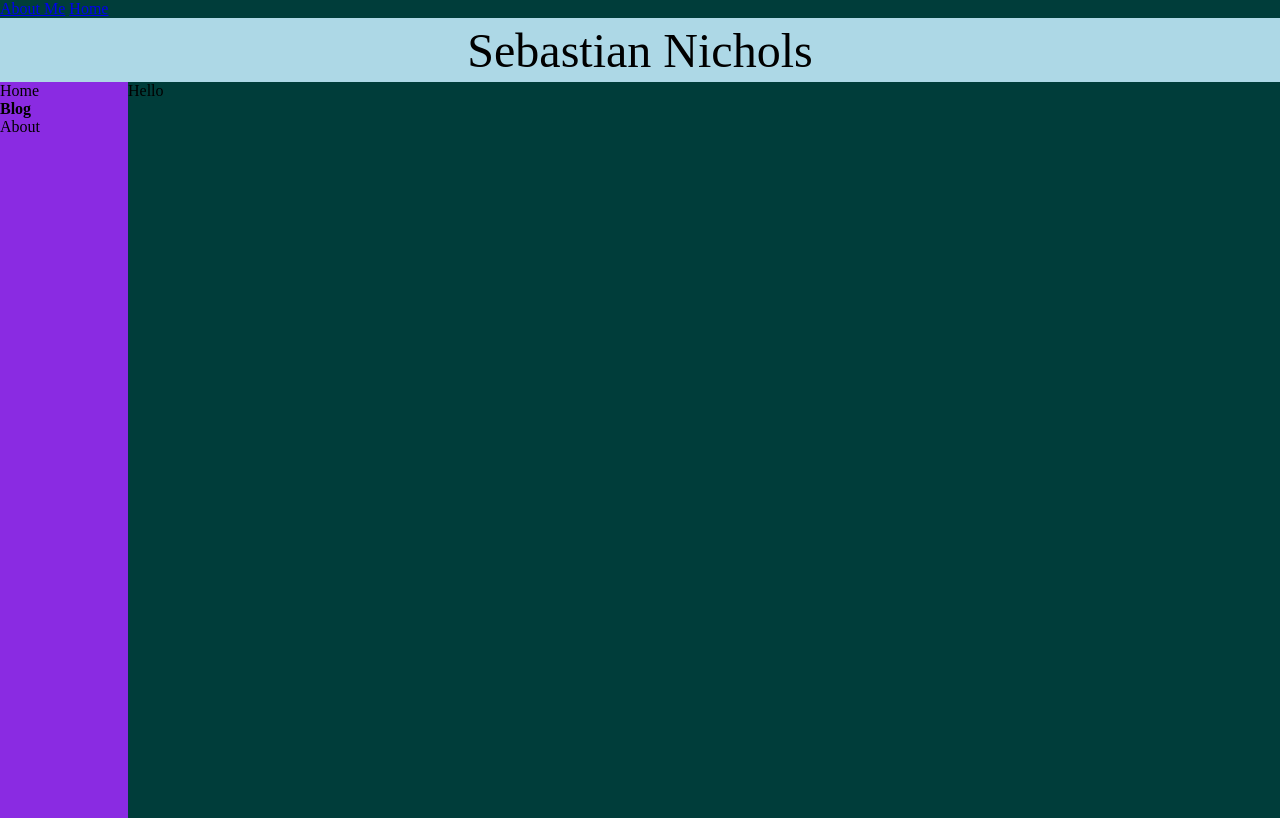
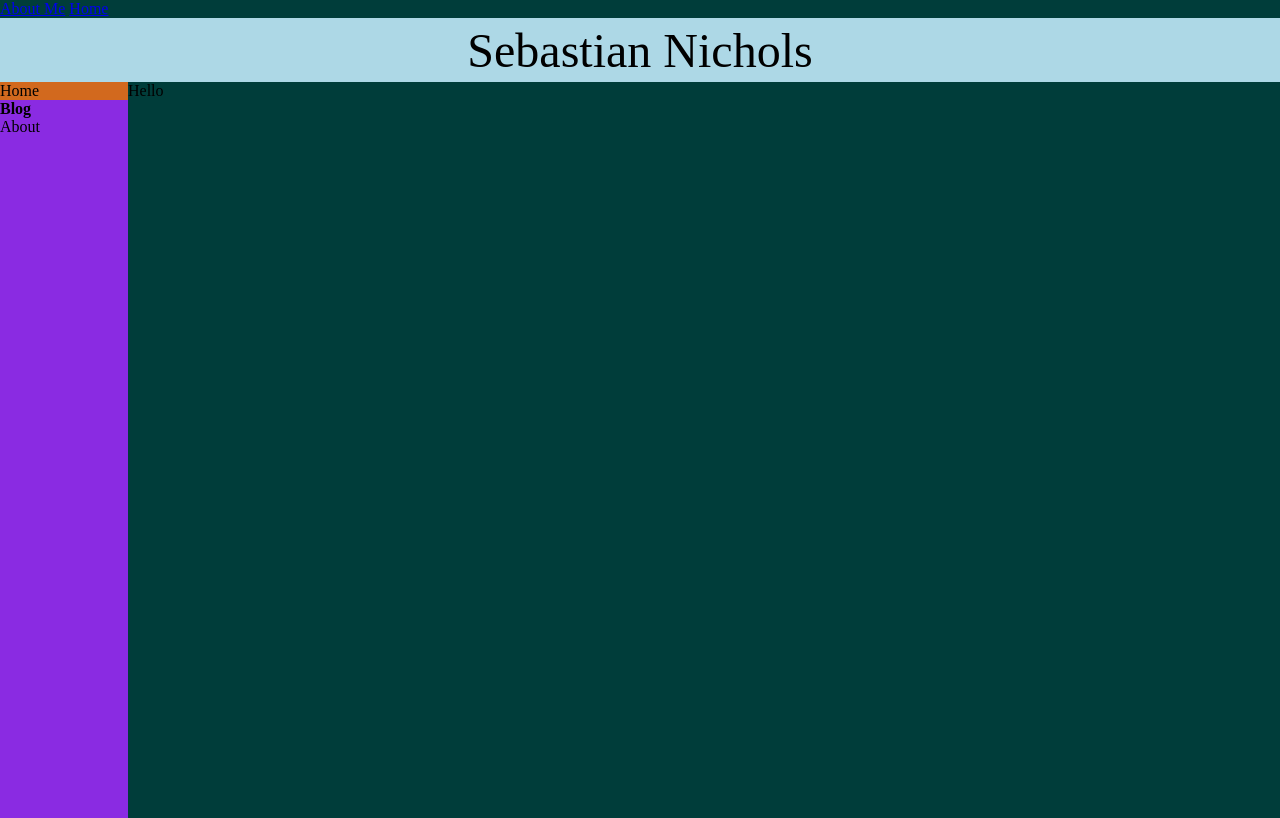
Before and after one commit to AlexThePhenix/AlexThePhenix.github.io, a website: page index.html in a window 1280 px wide. In both pictures the pointer is over the link 64 px from the left and 91 px from the top of the page. Drawn offline with Linux system fonts and the light colour scheme.

Commit message:
Update index.css

```diff
--- a/index.css
+++ b/index.css
@@ -41,3 +41,6 @@
     background-color: blueviolet;
     width: 10%;
 }
+.nav a:hover{
+    background-color: chocolate;
+}
```
